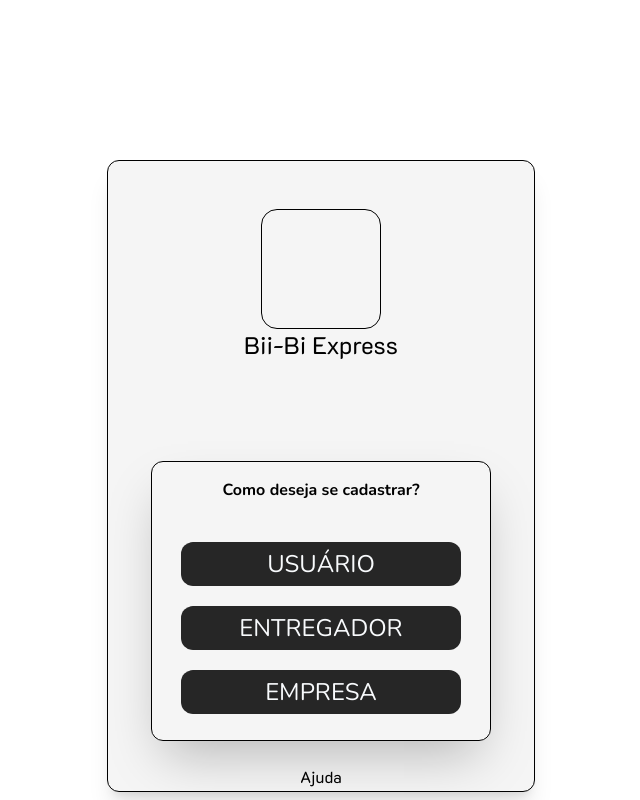
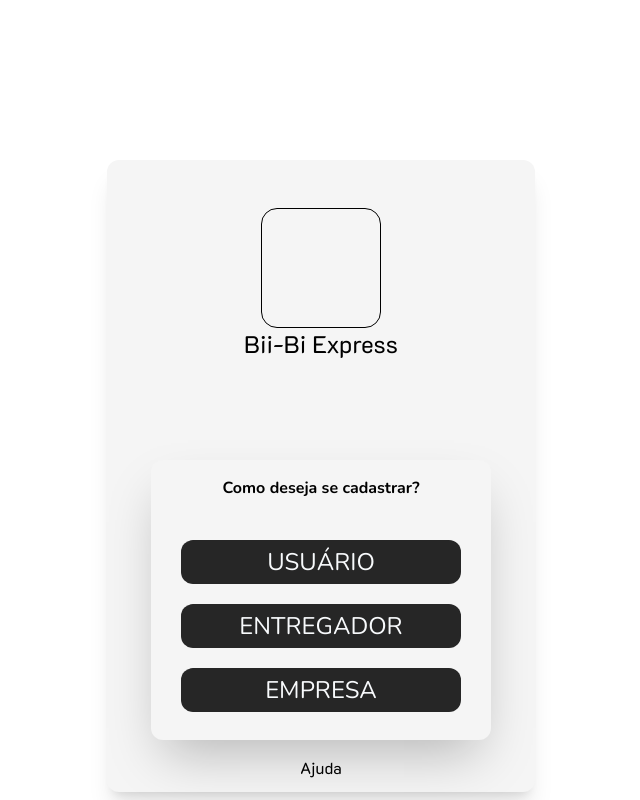
Before and after one commit to 1LucasMatheus/Startup_Bii-Bi-Express, a Laravel app: template resources/views/modos_de_cadastro.blade.php in a window 1280 px wide. Shown: the whole page, without its empty margins (319-959 px from the left). Run offline with Laravel 12, Linux system fonts and the light colour scheme; the template is opened without the code that fills it, so the values that code supplies are empty.

Commit message:
Design do Modo de cadastros

```diff
--- a/resources/views/modos_de_cadastro.blade.php
+++ b/resources/views/modos_de_cadastro.blade.php
@@ -15,15 +15,15 @@
 </head>
 <body>
     <form action="" class="">
-    <div class="rounded-xl justify-self-center mt-40 text-center w-107 h-158 shadow-xl bg-neutral-100 pt-12 border">
+    <div class="rounded-xl justify-self-center mt-40 text-center w-107 h-158 shadow-xl bg-neutral-100 pt-12">
 
         <div class="border justify-self-center w-30 h-30 rounded-2xl font-bold"></div>
 
         <h2 class="justify-self-center text-2xl" style="font-family: K2D">Bii-Bi Express</h2>
 
-        <div class="border w-85 h-70 justify-self-center shadow-2xl rounded-xl mt-25">
+        <div class="w-85 h-70 justify-self-center shadow-2xl rounded-xl mt-25 bg-neutral-100 pt-4">
 
-            <p style="font-family: Nunito" class="mt-4 font-bold">Como deseja se cadastrar?</p>
+            <p style="font-family: Nunito" class="font-bold">Como deseja se cadastrar?</p>
 
             <button class="text-center justify-self-center mt-10 w-70 h-11 rounded-xl cursor-pointer bg-neutral-800 text-slate-50 text-2xl" style="font-family: nunito">USUÁRIO</button>
 
@@ -33,7 +33,7 @@
 
         </div>
 
-        <a class="mt-6 cursor-pointer flex justify-self-center" style="font-family: K2D">Ajuda</a>
+        <a class="mt-4 cursor-pointer flex justify-self-center" style="font-family: K2D">Ajuda</a>
 
     </div>
     </form>
```
